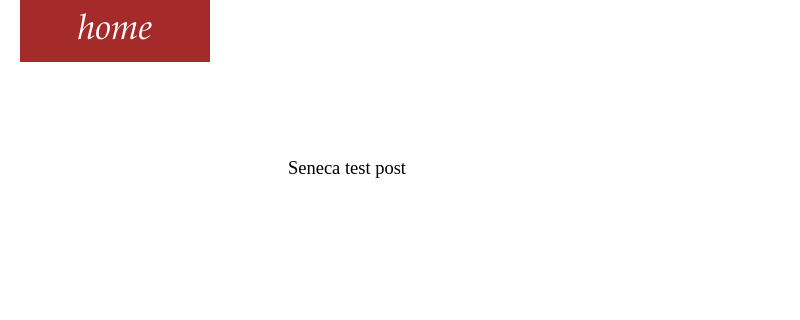
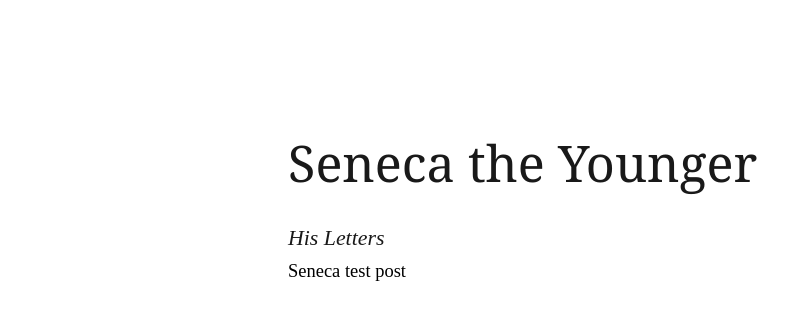
Before and after one commit to senecatheyounger/senecatheyounger.github.com, a Jekyll site: the page built from index.html, in a window 1280 px wide. Shown: the top 320 px of the page, without its empty margins (0-800 px from the left). Built offline with Jekyll 4.4.1, drawn with Linux system fonts in a browser that asks for light colours; a script that is not in the unit is left out.

Commit message:
updated index

```diff
--- /dev/null
+++ b/_layouts/default.html
@@ -0,0 +1,48 @@
+<!DOCTYPE html>
+<html lang="en-us">
+<head>
+  <meta charset="utf-8" />
+  <meta name="Description" content="The writings of Seneca the Younger" />
+  <title>Seneca the Younger{{ page.title }}</title>
+  <link rel="stylesheet" href="/css/style.css" type="text/css" />
+<script type="text/javascript" src="http://use.typekit.com/cyd6fip.js"></script>
+<script type="text/javascript">try{Typekit.load();}catch(e){}</script>
+<script type="text/javascript">var _sf_startpt=(new Date()).getTime()</script>
+
+</head>
+<body><!--
+<a href="/">
+<div id="ribbon">
+home</div></a>
+<div id="leftbar">
+&nbsp;
+</div>-->
+
+<div id="body">
+  {{ content }}
+</div>
+<div id="footer">
+</div>
+<script type="text/javascript">
+var _sf_async_config={uid:26525,domain:"seneca.github.com"};
+(function(){
+  function loadChartbeat() {
+    window._sf_endpt=(new Date()).getTime();
+    var e = document.createElement('script');
+    e.setAttribute('language', 'javascript');
+    e.setAttribute('type', 'text/javascript');
+    e.setAttribute('src',
+       (("https:" == document.location.protocol) ? "https://a248.e.akamai.net/chartbeat.download.akamai.com/102508/" : "http://static.chartbeat.com/") +
+       "js/chartbeat.js");
+    document.body.appendChild(e);
+  }
+  var oldonload = window.onload;
+  window.onload = (typeof window.onload != 'function') ?
+     loadChartbeat : function() { oldonload(); loadChartbeat(); };
+})();
+
+</script>
+
+
+</body>
+</html>
--- a/css/style.css
+++ b/css/style.css
@@ -5,11 +5,14 @@ a {
 }
 
 h1 {
-	font-size:3em;
 	padding-bottom:35px;
 	font-family: Georgia, serif;
 	font-weight:normal;
 	margin:0px;
+}
+
+h1.front {
+	font-size:3em;
 }
 
 h2 {
@@ -22,7 +25,7 @@ h2 {
 }
 
 h3 {
-	font-size:1.2em;
+	font-size:1.3em;
 	font-weight:normal;
 	font-style:italic;
 	margin:0px;
--- a/index.html
+++ b/index.html
@@ -1,8 +1,10 @@
 ---
-layout: postholder
+layout: default
 title: Wheat Pond and King Fir Table of Contents
 ---
+	<h1 class="front">Seneca the Younger</h1>
 	<ul>
+	<h3>His Letters</h3>
     {% for post in site.tags.essay %}
     	<li><a href="{{ post.url }}">{{ post.title }}</a></li>
     {% endfor %}
```
Also changed, not shown: 1 other file.
